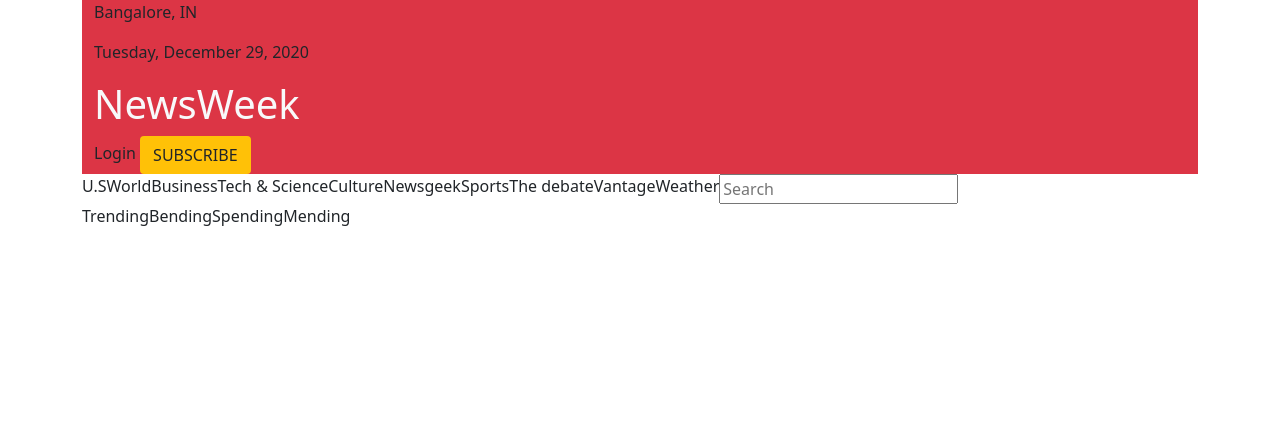
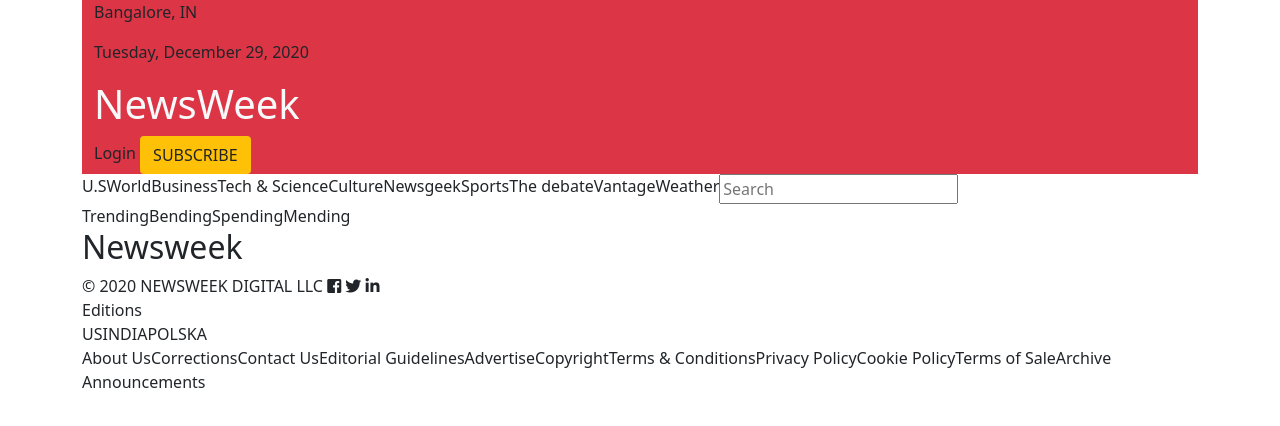
Before and after one commit to chandraprakash-dev/news-article, a plain HTML site: page index.html in a window 1280 px wide. Drawn offline with nearby package versions, Linux system fonts and the light colour scheme.

Commit message:
Add content for footer

```diff
--- a/index.html
+++ b/index.html
@@ -4,6 +4,7 @@
         <meta charset="UTF-8">
         <meta name="viewport" content="width=device-width, initial-scale=1">
         <title>News week</title>
+        <link rel="stylesheet" href="https://use.fontawesome.com/releases/v5.7.0/css/all.css" integrity="sha384-lZN37f5QGtY3VHgisS14W3ExzMWZxybE1SJSEsQp9S+oqd12jhcu+A56Ebc1zFSJ" crossorigin="anonymous">
         <link href="https://cdn.jsdelivr.net/npm/bootstrap@5.0.0-beta1/dist/css/bootstrap.min.css" rel="stylesheet" integrity="sha384-giJF6kkoqNQ00vy+HMDP7azOuL0xtbfIcaT9wjKHr8RbDVddVHyTfAAsrekwKmP1" crossorigin="anonymous">
         <script src="https://cdn.jsdelivr.net/npm/bootstrap@5.0.0-beta1/dist/js/bootstrap.bundle.min.js" integrity="sha384-ygbV9kiqUc6oa4msXn9868pTtWMgiQaeYH7/t7LECLbyPA2x65Kgf80OJFdroafW" crossorigin="anonymous"></script>
     </head>
@@ -44,7 +45,35 @@
 
         </main>
         <footer>
-
+            <div class="container">
+                <h2>Newsweek</h2>
+                <span>© 2020 NEWSWEEK DIGITAL LLC</span>
+                <i class="fab fa-facebook-square"></i>
+                <i class="fab fa-twitter"></i>
+                <i class="fab fa-linkedin-in"></i>
+            </div>
+            <div class="container">
+                <span>Editions</span>
+                <ul class="nav">
+                    <li>US</li>
+                    <li>INDIA</li>
+                    <li>POLSKA</li>
+                </ul>
+                <ul class="nav">
+                    <li>About Us</li>
+                    <li>Corrections</li>
+                    <li>Contact Us</li>
+                    <li>Editorial Guidelines</li>
+                    <li>Advertise</li>
+                    <li>Copyright</li>
+                    <li>Terms & Conditions</li>
+                    <li>Privacy Policy</li>
+                    <li>Cookie Policy</li>
+                    <li>Terms of Sale</li>
+                    <li>Archive</li>
+                    <li>Announcements</li>
+                </ul>
+            </div>
         </footer>
     </body>
 </html>
```
